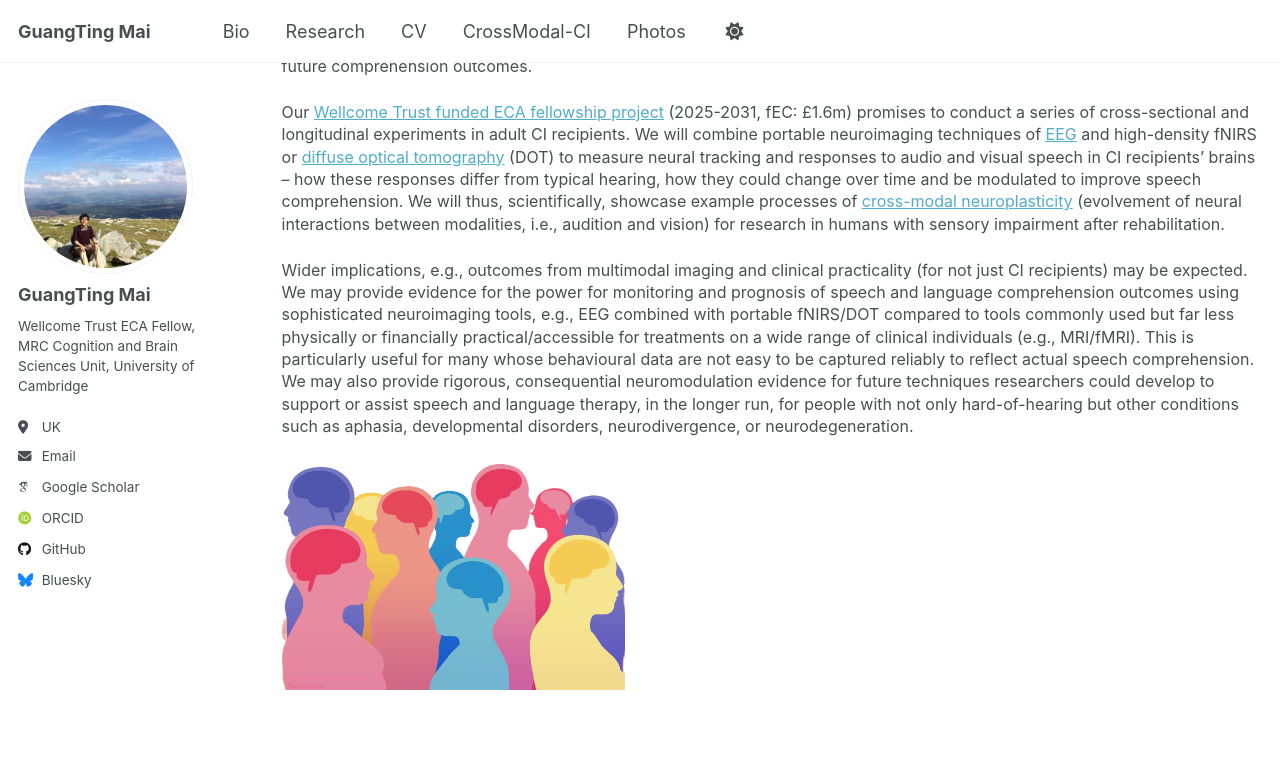
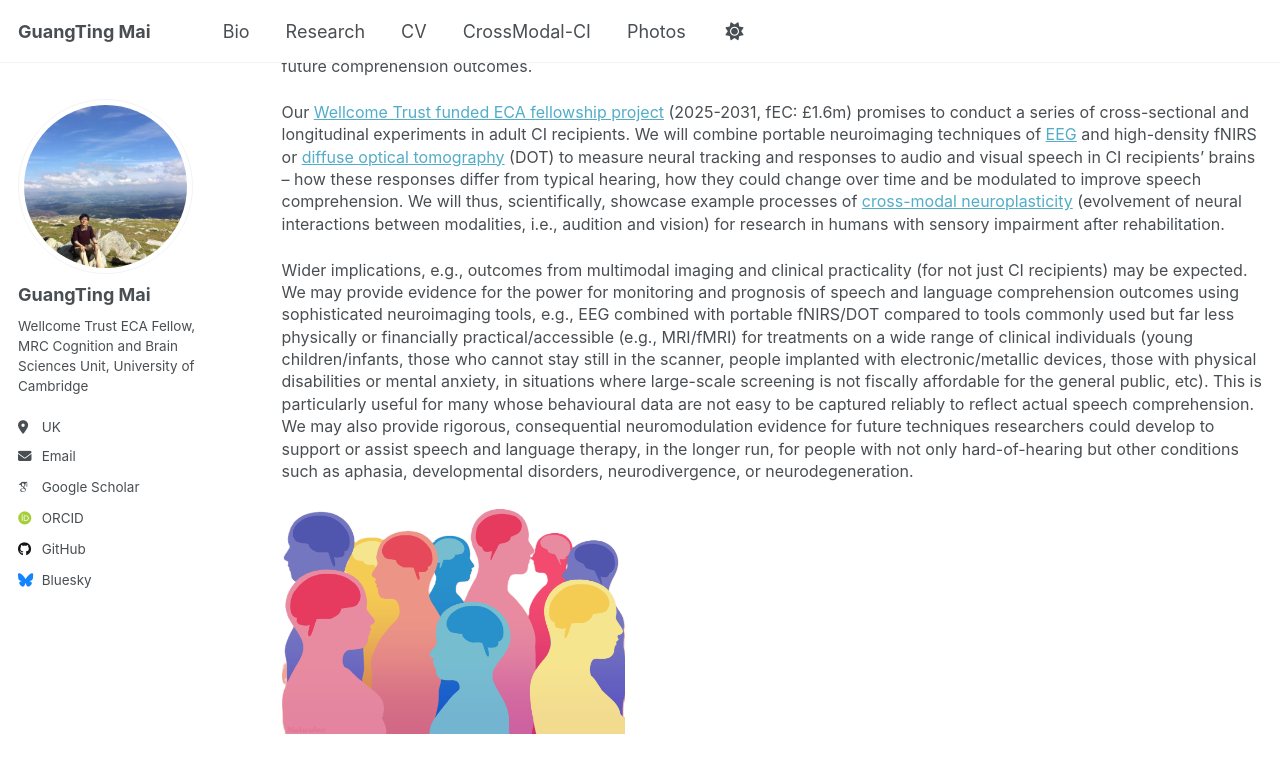
Before and after one commit to guangtingmai/guangtingmai.github.io, a Jekyll site: the page built from _pages/CrossModal-CI.html, in a window 1280 px wide and 900 px high, scrolled down 522 px. Shown: the top 773 px of the window. Built offline with Jekyll 4.4.1, drawn with Linux system fonts in a browser that asks for light colours; some web fonts are replaced.

Commit message:
Update CrossModal-CI.html

```diff
--- a/_pages/CrossModal-CI.html
+++ b/_pages/CrossModal-CI.html
@@ -11,7 +11,7 @@ author_profile: true
 </p>
 <p><span style="font-size: 12pt;line-height: 1.4;display: block;margin-bottom: 0.12vh">A <a href="https://en.wikipedia.org/wiki/Cochlear_implant">cochlear implant</a> (CI) is a neuro-prothesis that helps people with severe hearing loss to access sounds. CI transmits sound vibrations into electrical stimulation that (re)activates cochlea cells and sends neural signals to the auditory cortex. However, electrical stimulation is artificial which does not provide natural auditory input as in typically hearing individuals. It remains a huge challenge for CI recipients during speech communication in day-to-day complex, noisy listening environments (at school/work, in streets/restaurants/train stations, meeting with friends and families). CI recipients often use visual speech cues (e.g., lipreading) to compensate for these auditory barriers to help communications. However, mechanisms underlying how the CI brains integrate audio and visual speech information are still not clear. It also remains unclear how interactions of brain functions between modalities (audition and vision) change or reorganise over time to perceive audiovisual speech and how reorganisation predicts future comprehension outcomes.</span></p>
 <p><span style="font-size: 12pt;line-height: 1.4;display: block;margin-bottom: 0.12vh">Our <a href="https://wellcome.org/research-funding/funding-portfolio/funded-grants?f%5B0%5D=funding_scheme_grants_awarded%3AEarly-Career%20Awards">Wellcome Trust funded ECA fellowship project</a> (2025-2031, fEC: £1.6m) promises to conduct a series of cross-sectional and longitudinal experiments in adult CI recipients. We will combine portable neuroimaging techniques of <a href="https://en.wikipedia.org/wiki/Electroencephalography">EEG</a> and high-density fNIRS or <a href="https://www.nature.com/articles/pr2017107">diffuse optical tomography</a> (DOT) to measure neural tracking and responses to audio and visual speech in CI recipients’ brains – how these responses differ from typical hearing, how they could change over time and be modulated to improve speech comprehension. We will thus, scientifically, showcase example processes of <a href="https://en.wikipedia.org/wiki/Cross_modal_plasticity">cross-modal neuroplasticity</a> (evolvement of neural interactions between modalities, i.e., audition and vision) for research in humans with sensory impairment after rehabilitation.
-<p><span style="font-size: 12pt;line-height: 1.4;display: block;margin-bottom: 0.12vh">Wider implications, e.g., outcomes from multimodal imaging and clinical practicality (for not just CI recipients) may be expected. We may provide evidence for the power for monitoring and prognosis of speech and language comprehension outcomes using sophisticated neuroimaging tools, e.g., EEG combined with portable fNIRS/DOT compared to tools commonly used but far less physically or financially practical/accessible for treatments on a wide range of clinical individuals (e.g., MRI/fMRI). This is particularly useful for many whose behavioural data are not easy to be captured reliably to reflect actual speech comprehension. We may also provide rigorous, consequential neuromodulation evidence for future techniques researchers could develop to support or assist speech and language therapy, in the longer run, for people with not only hard-of-hearing but other conditions such as aphasia, developmental disorders, neurodivergence, or neurodegeneration.
+<p><span style="font-size: 12pt;line-height: 1.4;display: block;margin-bottom: 0.12vh">Wider implications, e.g., outcomes from multimodal imaging and clinical practicality (for not just CI recipients) may be expected. We may provide evidence for the power for monitoring and prognosis of speech and language comprehension outcomes using sophisticated neuroimaging tools, e.g., EEG combined with portable fNIRS/DOT compared to tools commonly used but far less physically or financially practical/accessible (e.g., MRI/fMRI) for treatments on a wide range of clinical individuals (young children/infants, those who cannot stay still in the scanner, people implanted with electronic/metallic devices, those with physical disabilities or mental anxiety, in situations where large-scale screening is not fiscally affordable for the general public, etc). This is particularly useful for many whose behavioural data are not easy to be captured reliably to reflect actual speech comprehension. We may also provide rigorous, consequential neuromodulation evidence for future techniques researchers could develop to support or assist speech and language therapy, in the longer run, for people with not only hard-of-hearing but other conditions such as aphasia, developmental disorders, neurodivergence, or neurodegeneration.
 <p align="left">
   <img src="https://guangtingmai.github.io/images/diversity.png" width="35%">
   <br>
```
